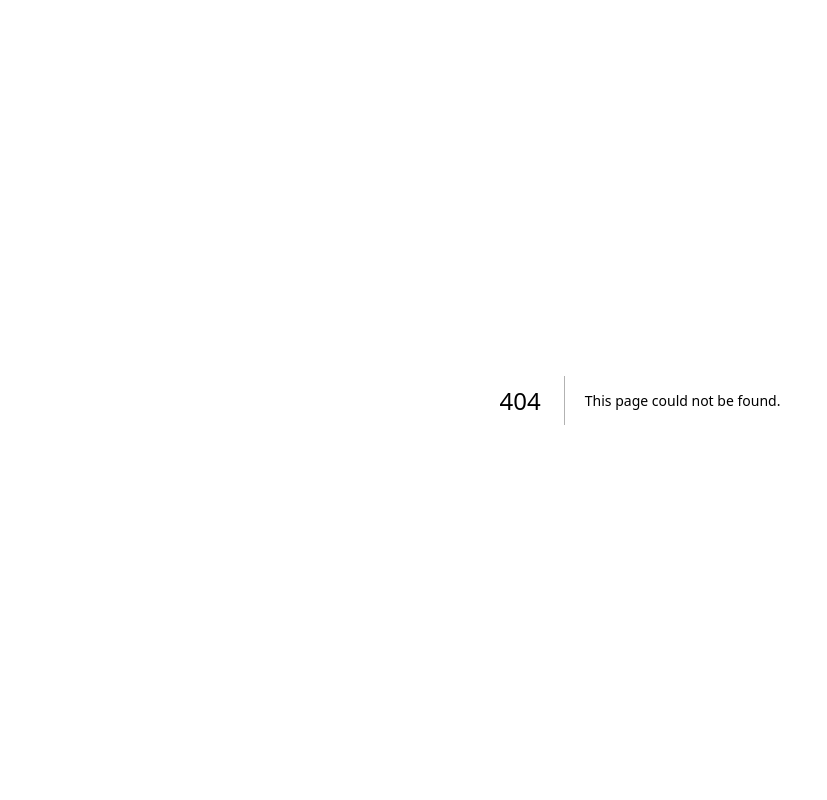
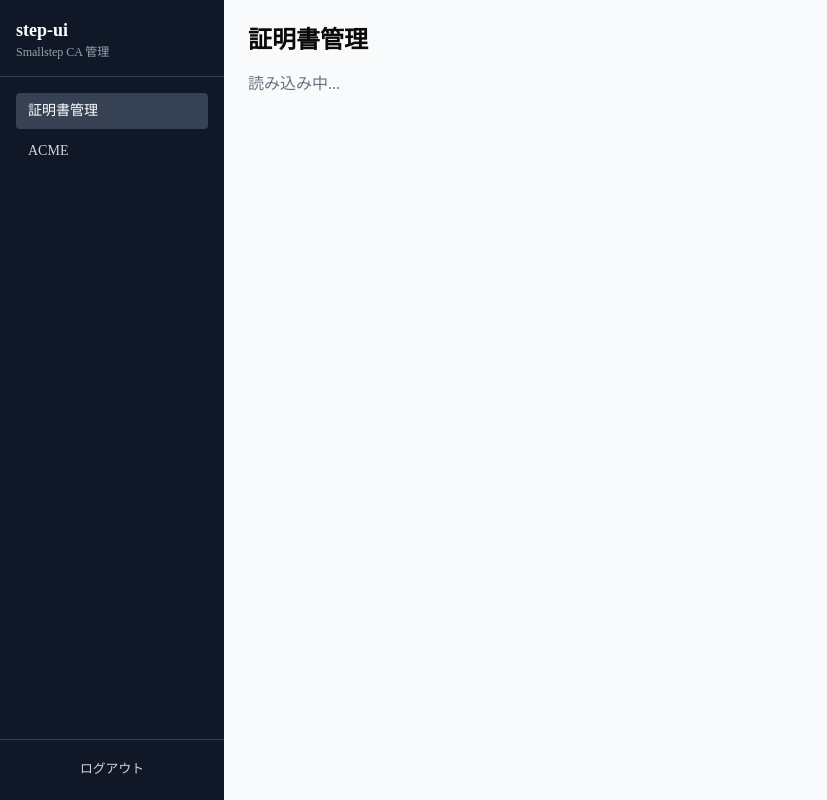
Before and after one commit to tak-labo/step-ui, a Next.js app: page /certificates in a window 1280 px wide. Before the commit this address had no page. Shown: the whole page, without its empty margins (0-827 px from the left). Built offline with nearby package versions, Linux system fonts and the light colour scheme; no server answers; sample sign-in values are in the browser's storage.

Commit message:
ダッシュボードレイアウトとサイドバーを実装

```diff
--- /dev/null
+++ b/app/(dashboard)/certificates/page.tsx
@@ -0,0 +1,8 @@
+export default function CertificatesPage() {
+  return (
+    <div>
+      <h2 className="text-2xl font-bold mb-4">証明書管理</h2>
+      <p className="text-gray-500">読み込み中...</p>
+    </div>
+  )
+}
--- /dev/null
+++ b/app/(dashboard)/layout.tsx
@@ -0,0 +1,21 @@
+import { auth } from '@/lib/auth'
+import { redirect } from 'next/navigation'
+import { Sidebar } from '@/components/layout/sidebar'
+
+export default async function DashboardLayout({
+  children,
+}: {
+  children: React.ReactNode
+}) {
+  const session = await auth()
+  if (!session) redirect('/login')
+
+  return (
+    <div className="flex min-h-screen">
+      <Sidebar />
+      <main className="flex-1 p-6 bg-gray-50">
+        {children}
+      </main>
+    </div>
+  )
+}
--- /dev/null
+++ b/components/layout/sidebar.tsx
@@ -0,0 +1,51 @@
+'use client'
+
+import Link from 'next/link'
+import { usePathname } from 'next/navigation'
+import { signOut } from 'next-auth/react'
+import { Button } from '@/components/ui/button'
+
+const navItems = [
+  { href: '/certificates', label: '証明書管理' },
+  { href: '/acme', label: 'ACME' },
+]
+
+export function Sidebar() {
+  const pathname = usePathname()
+
+  return (
+    <aside className="w-56 min-h-screen bg-gray-900 text-white flex flex-col">
+      <div className="p-4 border-b border-gray-700">
+        <h1 className="text-lg font-bold">step-ui</h1>
+        <p className="text-xs text-gray-400">Smallstep CA 管理</p>
+      </div>
+
+      <nav className="flex-1 p-4 space-y-1">
+        {navItems.map(item => (
+          <Link
+            key={item.href}
+            href={item.href}
+            className={`block px-3 py-2 rounded text-sm transition-colors ${
+              pathname.startsWith(item.href)
+                ? 'bg-gray-700 text-white'
+                : 'text-gray-300 hover:bg-gray-800'
+            }`}
+          >
+            {item.label}
+          </Link>
+        ))}
+      </nav>
+
+      <div className="p-4 border-t border-gray-700">
+        <Button
+          variant="ghost"
+          size="sm"
+          className="w-full text-gray-300 hover:text-white"
+          onClick={() => signOut({ callbackUrl: '/login' })}
+        >
+          ログアウト
+        </Button>
+      </div>
+    </aside>
+  )
+}
```
